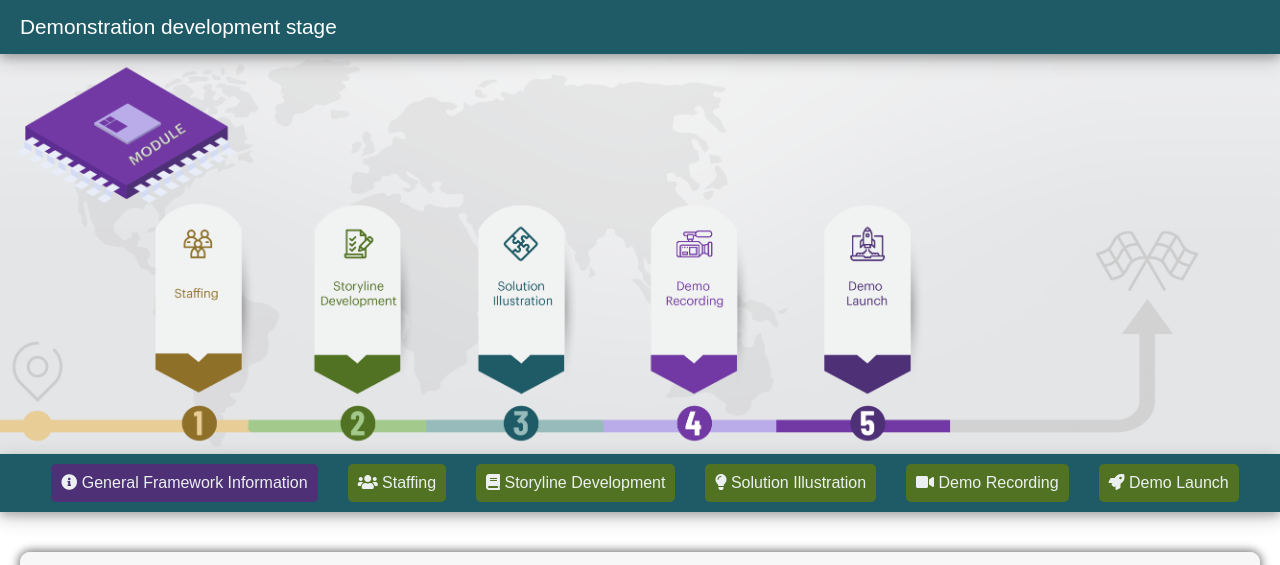
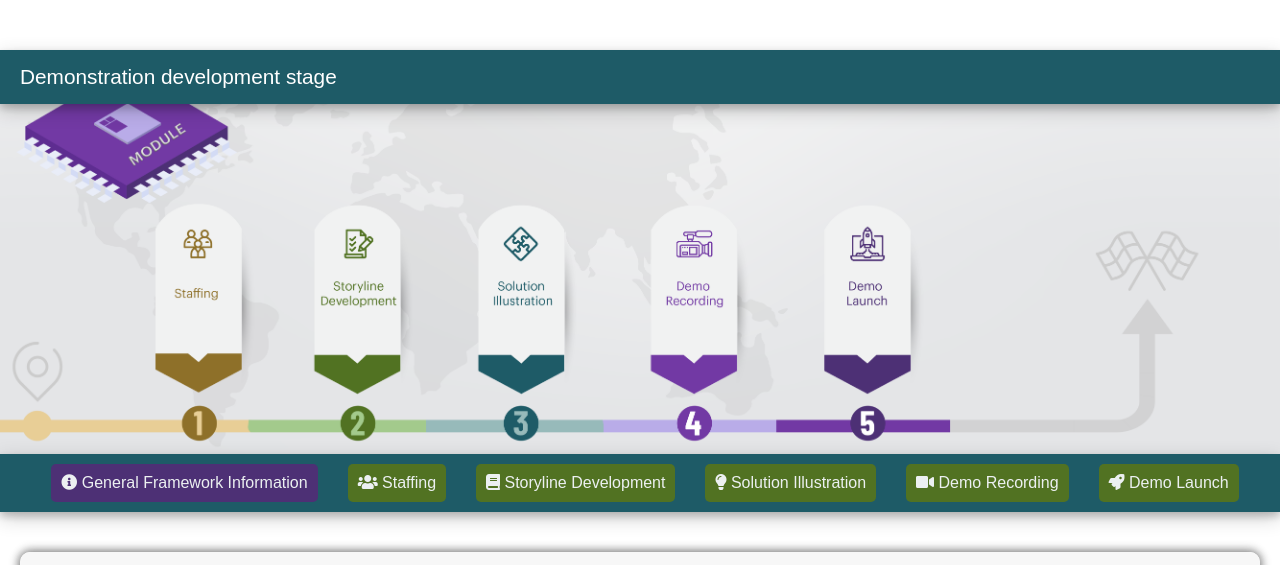
Before and after one commit to X-Spark/E2open_Page, a plain HTML site: page Index.html in a window 1280 px wide. Shown: the top 565 px of the page. Drawn offline with Linux system fonts and the light colour scheme.

Commit message:
Update styles.css

```diff
--- a/styles.css
+++ b/styles.css
@@ -16,7 +16,7 @@ body {
     align-items: center;
     position: sticky;
     box-shadow: 0 4px 8px rgba(0, 0, 0, 0.2), 0 6px 20px rgba(0, 0, 0, 0.19);
-    top: 50;
+    top: 50px;
     z-index: 99;
     border: none;
 }
```
